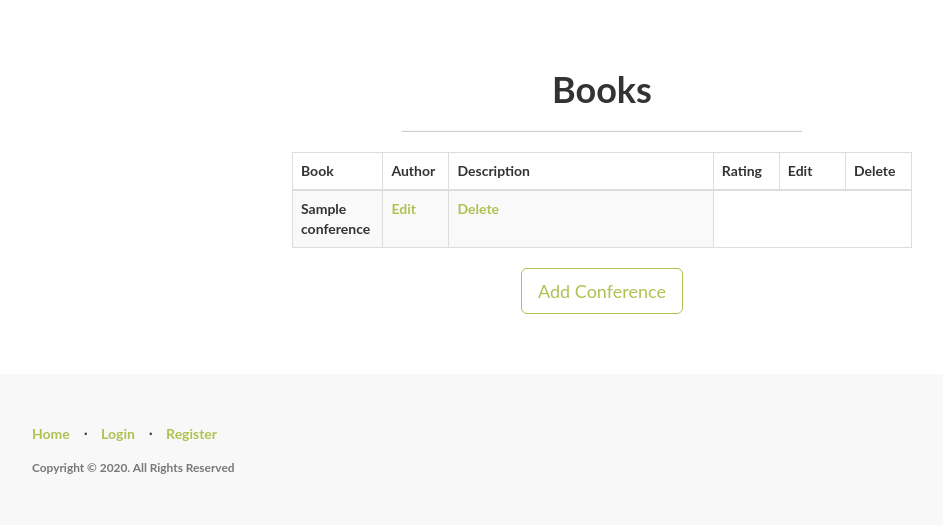
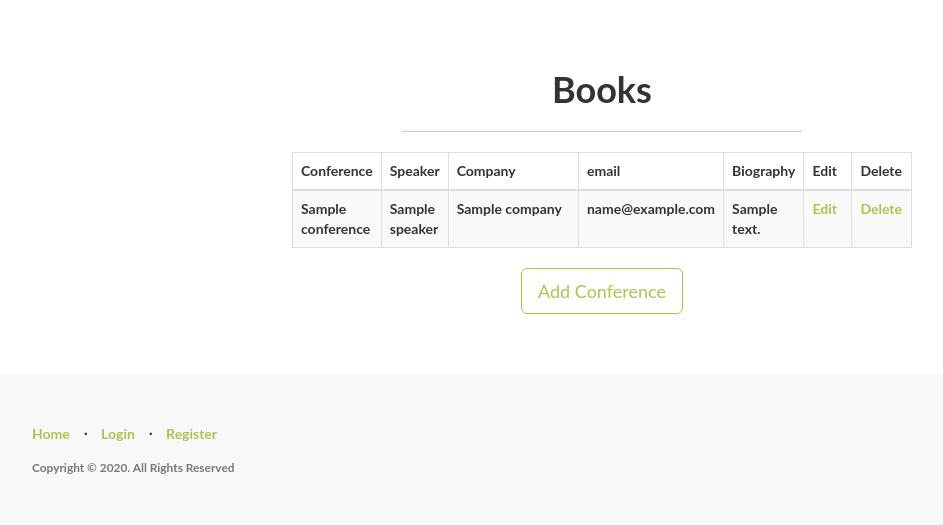
Before and after one commit to Shaybs/ConferenceApp, a Flask app: template FrontEnd/application/templates/conferences.html in a window 1280 px wide. Shown: the part 51-576 px from the top of the page, without its empty margins (38-981 px from the left). Run offline with Flask 2, Linux system fonts and the light colour scheme; the template is opened without the code that fills it: most values are stand-ins (such as "Sample title", 1, 10 or a date in 2020); parts of the project's set-up code (start-up, migrations or seed data) failed here and were passed over; some libraries are stand-ins or nearby versions.

Commit message:
Editing html

```diff
--- a/FrontEnd/application/templates/conferences.html
+++ b/FrontEnd/application/templates/conferences.html
@@ -16,10 +16,11 @@
         		<table class="table table-striped table-bordered">
           			<thead>
 		                <tr>
-		                  <th width="10%"> Book </th>
-		                  <th width="10%"> Author </th>
-		                  <th width="40%"> Description </th>
-		                  <th width="10%"> Rating </th>
+		                  <th width="10%"> Conference </th>
+		                  <th width="10%"> Speaker </th>
+		                  <th width="40%"> Company </th>
+		                  <th width="10%"> email </th>
+		                  <th width="10%"> Biography </th>
 		                  <th width="10%"> Edit </th>
 		                  <th width="10%"> Delete </th>
 		                </tr>
@@ -28,14 +29,18 @@
           				{% for book in books %}
 			                <tr>
 			                  	<td> {{ conference.conference }} </td>
+			                  	<td> {{ conference.speaker }} </td>
+			                  	<td> {{ conference.company }} </td>
+			                  	<td> {{ conference.email }} </td>
+			                  	<td> {{ conference.bio }} </td>
 			                  	<td>
-				                  	<a href="{{ url_for('edit_books', id=book.id) }}">
+				                  	<a href="{{ url_for('edit_conferences', id=conference.id) }}">
                       					<i class="fa fa-pencil"></i>
                       					Edit
                       				</a>
 			                  	</td>
 			                  	<td>
-			                  		<a href="{{ url_for('delete_books', id=book.id) }}">
+			                  		<a href="{{ url_for('delete_conferences', id=conference.id) }}">
                       					<i class="fa fa-trash"></i>
                       					Delete
                       				</a>
@@ -47,10 +52,10 @@
           		<div style="text-align: center">
 		        {% else %}
 			        <div style="text-align: center">
-			            <h3> No books have been added. </h3>
+			            <h3> No Conferences have been added. </h3>
 			            <hr class="intro-divider">
 			{% endif %}
-			            <a href="{{ url_for('add_book') }}" class="btn btn-default btn-lg">
+			            <a href="{{ url_for('add_conference') }}" class="btn btn-default btn-lg">
 	            			<i class="fa fa-plus"></i>
 	            			Add Conference
 	    				</a>
```
